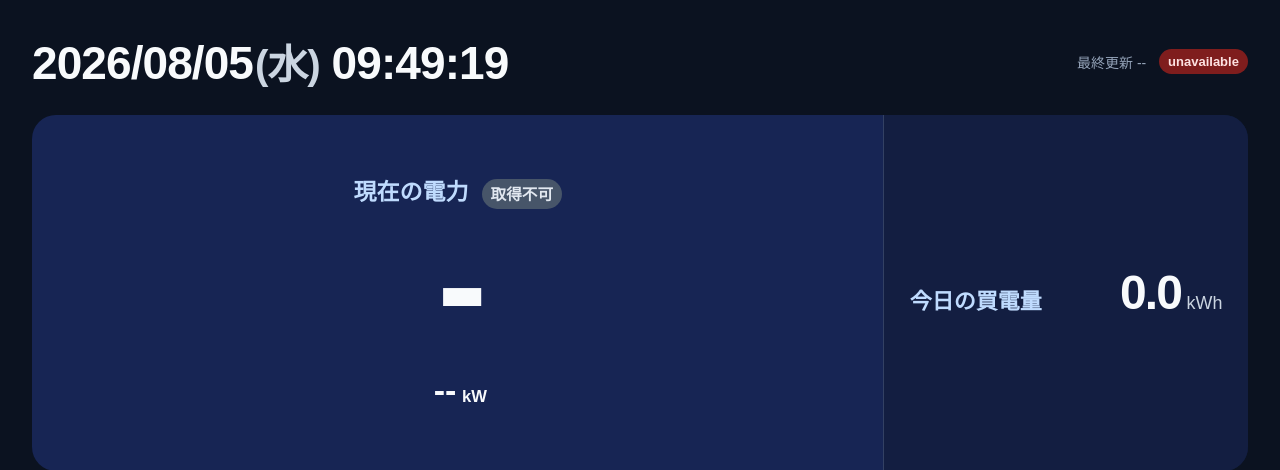
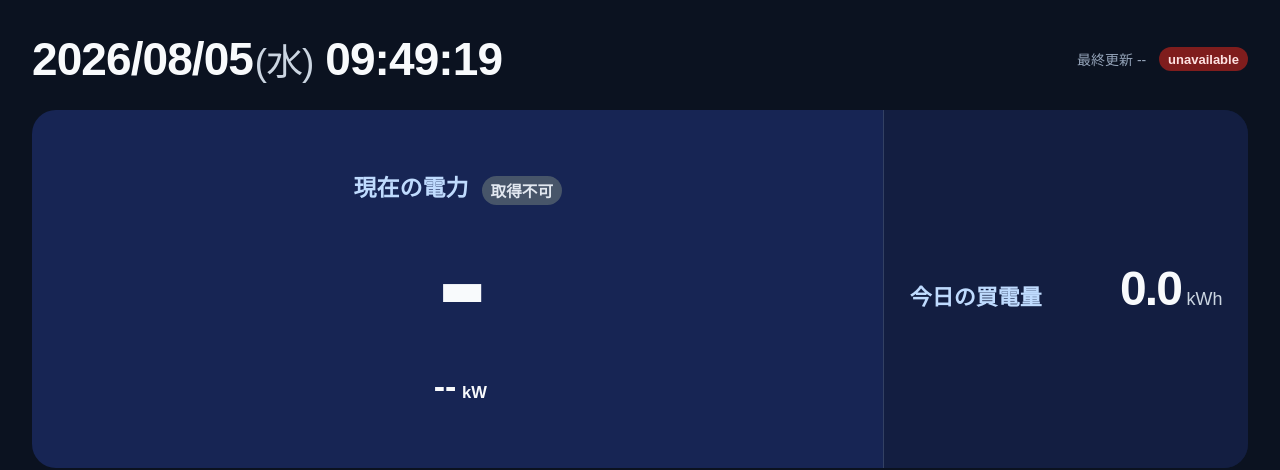
Before and after one commit to shattori-criepi/omk, a FastAPI app: page /display in a window 1280 px wide. Shown: the top 470 px of the page. Run offline with FastAPI, Linux system fonts and the light colour scheme.

Commit message:
Refine dashboard freshness and header layout

```diff
--- a/services/dashboard/app/static/display.css
+++ b/services/dashboard/app/static/display.css
@@ -50,8 +50,8 @@ body {
   display: inline-block;
   margin-left: 0.05em;
   color: #cbd5e1;
-  font-size: 0.88em;
-  font-weight: 600;
+  font-size: 0.8em;
+  font-weight: 500;
   vertical-align: baseline;
 }
 
```
